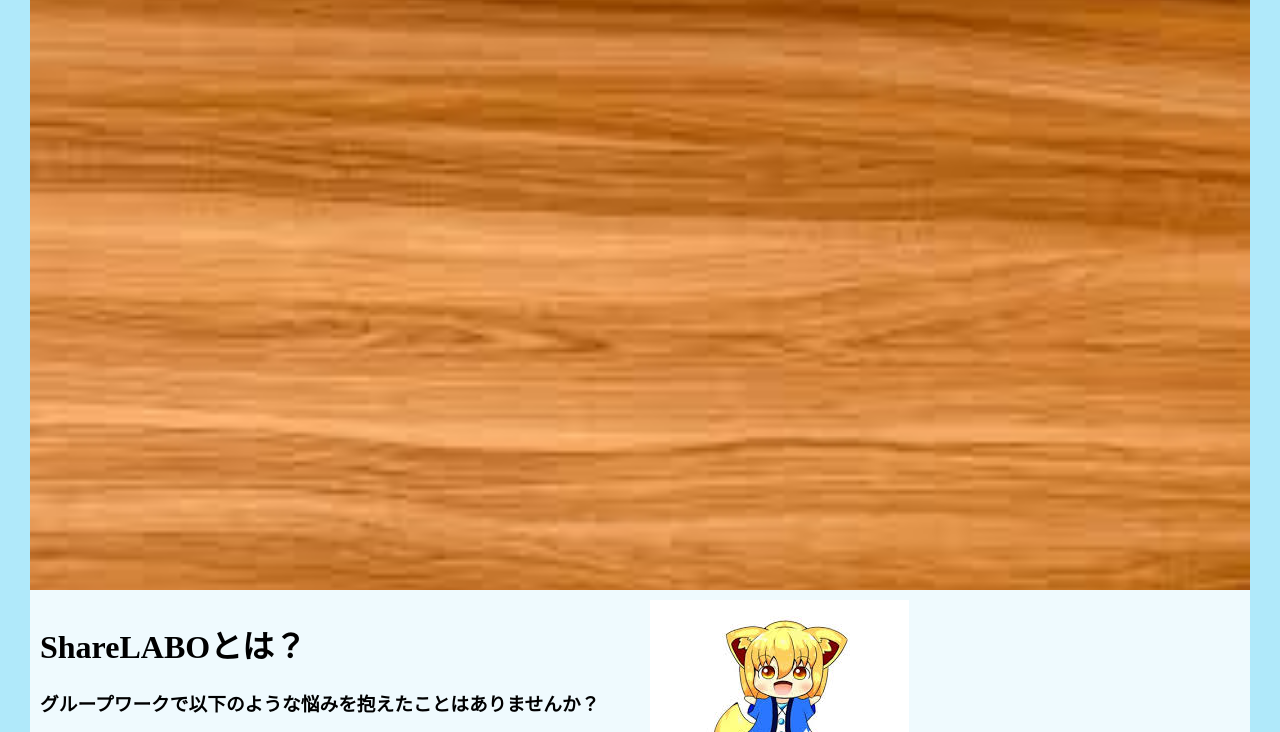
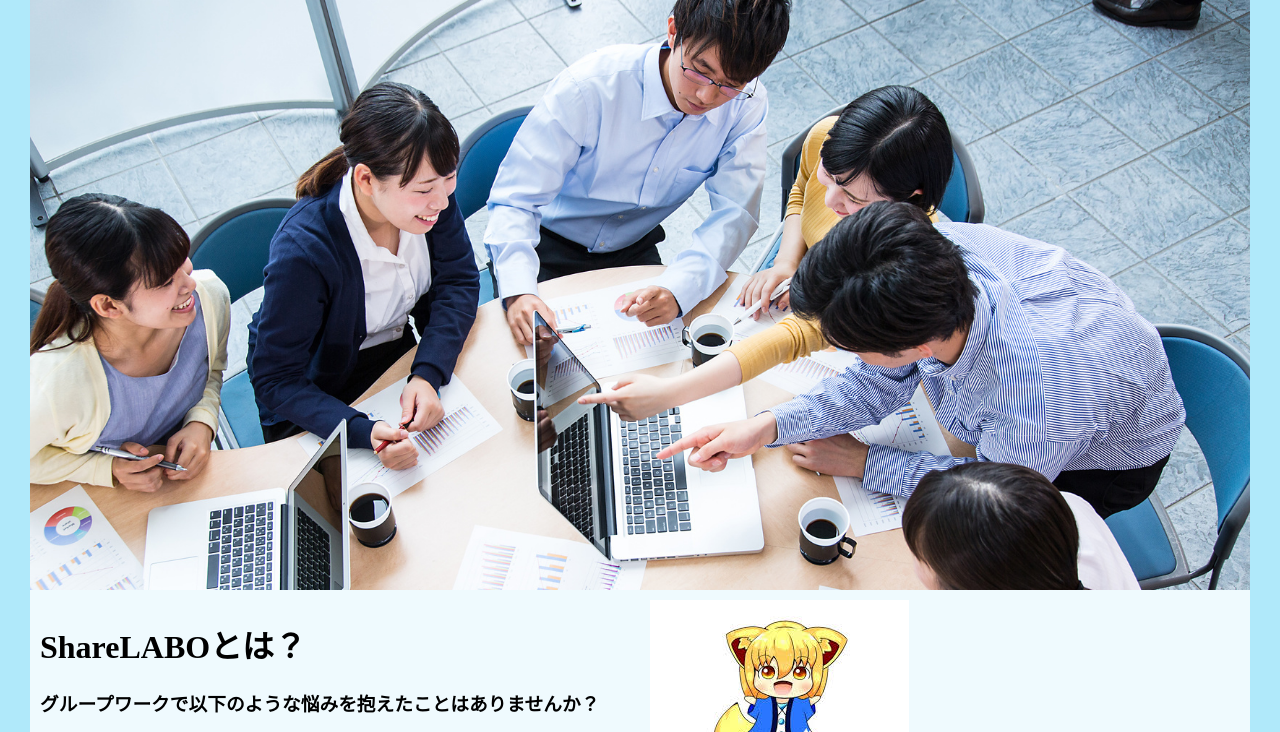
Before and after one commit to Naru677/Web-, a plain HTML site: page ISD/index.html in a window 1280 px wide. Shown: the part 84-816 px from the top of the page. Drawn offline with Linux system fonts and the light colour scheme; files that its build step writes are made by us from their sources.

Commit message:
Replace wood-background image with image1

```diff
--- a/ISD/index.html
+++ b/ISD/index.html
@@ -18,7 +18,7 @@
       </div>
     </div>
     <div class="image">
-        <img src="photos/wood-background.jpg" alt="">
+        <img src="photos/image1.jpg" alt="">
     </div>
     <div class="container">
       <div class="content-wrapper">
```
